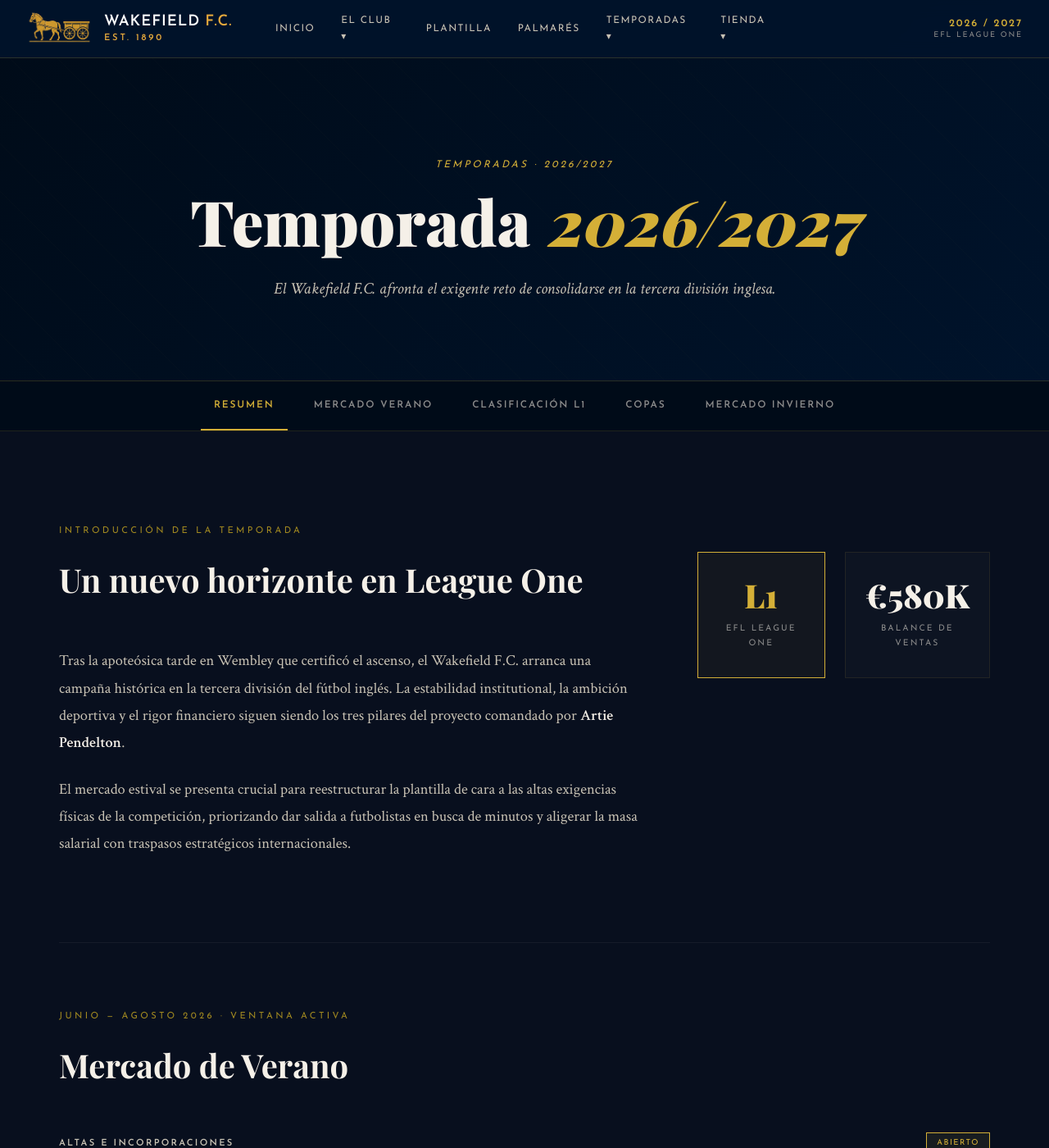
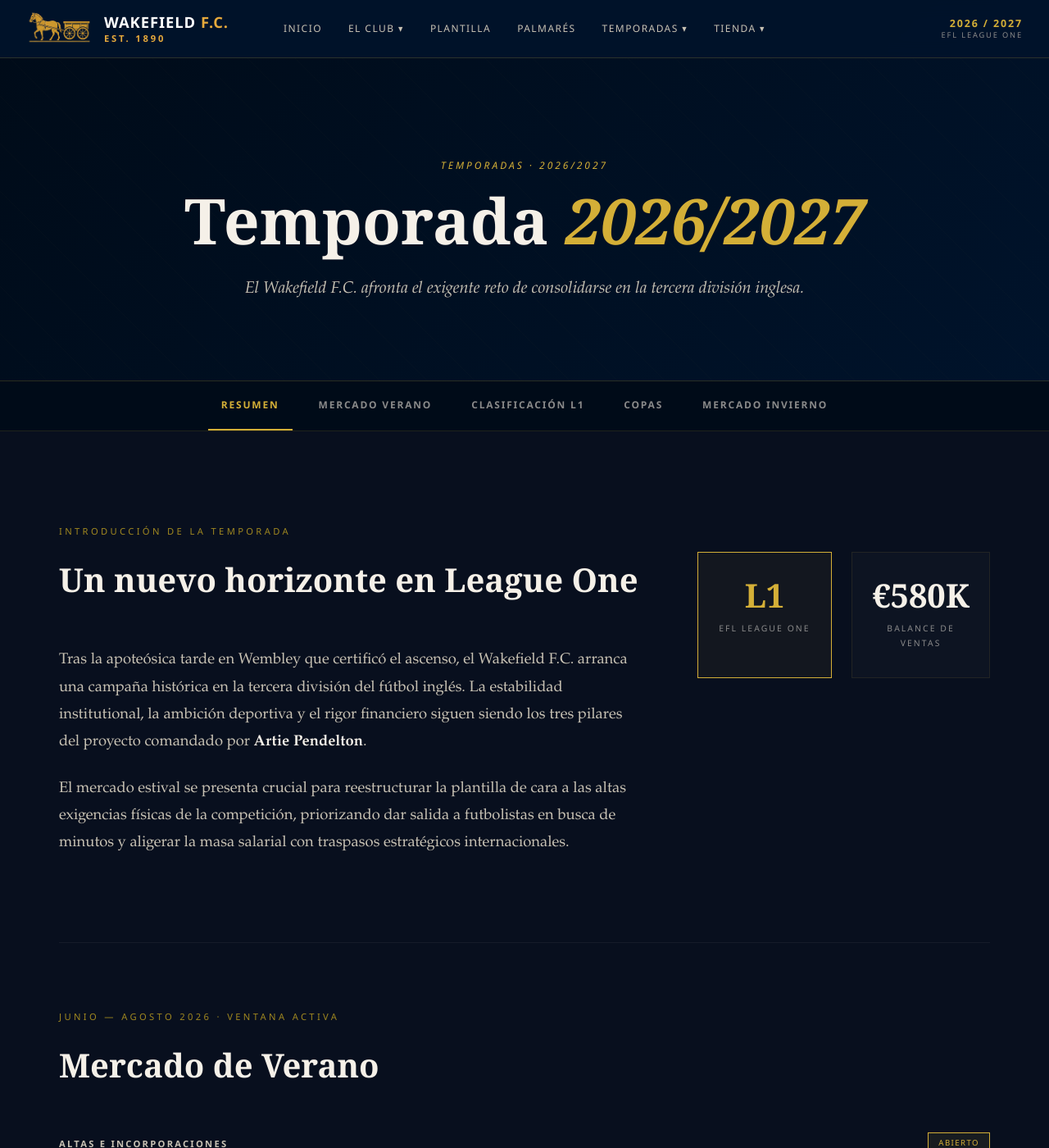
Before and after one commit to riise66/wakefieldfc, a Jekyll site: the page built from pages/temporada-2627.html, in a window 1280 px wide and 1400 px high. Shown: the whole window at 82% size. Built offline with Jekyll 4.4.1, drawn with Linux system fonts in a browser that asks for light colours; some web fonts are replaced; a style sheet for code colours, icons or effects is not loaded.

Commit message:
Update temporada-2627.css

```diff
--- a/assets/css/temporada-2627.css
+++ b/assets/css/temporada-2627.css
@@ -1,14 +1,27 @@
 /* ============================================
    WAKEFIELD F.C. — TEMPORADA 2026/2027
-   Estilos específicos para League One
+   Estilos independientes para League One
    ============================================ */
+
+:root {
+  --navy-dark: #000b18;
+  --navy-mid: #001428;
+  --gold: #D4AF37;
+  --gold-dim: #a08820;
+  --white: #F5F0E8;
+  --grey-light: #c8c2b4;
+  --grey: #8a8a8a;
+  --font-display: Georgia, serif;
+  --font-body: Garamond, serif;
+  --font-sans: 'Segoe UI', Tahoma, sans-serif;
+}
 
 /* ============================================
    HERO ESPECÍFICO DE PÁGINA
    ============================================ */
 .temp-hero {
     padding: 12rem 0 6rem;
-    background: linear-gradient(135deg, #000b18 0%, #00132B 100%); /* Navy dark a Navy */
+    background: linear-gradient(135deg, #000b18 0%, #00132B 100%);
     border-bottom: 1px solid rgba(212, 175, 55, 0.2);
     position: relative;
     overflow: hidden;
@@ -38,33 +51,33 @@
 }
 
 .temp-hero .section-label {
-    font-family: var(--font-sans), sans-serif;
+    font-family: var(--font-sans);
     font-size: 0.75rem;
     letter-spacing: 0.25em;
     text-transform: uppercase;
-    color: #D4AF37; /* Gold */
+    color: var(--gold);
     margin-bottom: 1rem;
     display: block;
 }
 
 .temp-hero h1 {
-    font-family: var(--font-display), serif;
+    font-family: var(--font-display);
     font-size: clamp(3rem, 6vw, 5rem);
     font-weight: 900;
-    color: #F5F0E8; /* White */
+    color: var(--white);
     line-height: 1.1;
     margin-bottom: 1.5rem;
 }
 
 .temp-hero h1 em {
-    color: #D4AF37;
+    color: var(--gold);
     font-style: italic;
 }
 
 .temp-hero p {
-    font-family: var(--font-body), serif;
+    font-family: var(--font-body);
     font-size: 1.25rem;
-    color: #c8c2b4; /* Grey light */
+    color: var(--grey-light);
     font-style: italic;
     max-width: 700px;
     margin: 0 auto;
@@ -75,10 +88,10 @@
    NAVEGACIÓN INTERNA DE LA PÁGINA
    ============================================ */
 .temp-nav {
-    background: #000b18; /* Navy dark */
+    background: var(--navy-dark);
     border-bottom: 1px solid rgba(212, 175, 55, 0.15);
     position: sticky;
-    top: 70px; /* Justo debajo del navbar global */
+    top: 70px;
     z-index: 900;
 }
 
@@ -92,12 +105,12 @@
 }
 
 .temp-nav a {
-    font-family: var(--font-sans), sans-serif;
+    font-family: var(--font-sans);
     font-size: 0.75rem;
     font-weight: 600;
     letter-spacing: 0.15em;
     text-transform: uppercase;
-    color: #8a8a8a; /* Grey */
+    color: var(--grey);
     padding: 1.2rem 1rem;
     display: block;
     transition: all 0.3s ease;
@@ -105,12 +118,12 @@
 }
 
 .temp-nav a:hover {
-    color: #F5F0E8; /* White */
+    color: var(--white);
 }
 
 .temp-nav a.active {
-    color: #D4AF37; /* Gold */
-    border-bottom-color: #D4AF37;
+    color: var(--gold);
+    border-bottom-color: var(--gold);
 }
 
 /* ============================================
@@ -125,23 +138,23 @@
 .temp-section {
     padding: 5rem 0;
     border-top: 1px solid rgba(255, 255, 255, 0.05);
-    scroll-margin-top: 120px; /* Para que al pulsar el nav no pise el título */
+    scroll-margin-top: 120px;
 }
 
 .temp-section-label {
-    font-family: var(--font-sans), sans-serif;
+    font-family: var(--font-sans);
     font-size: 0.7rem;
     letter-spacing: 0.3em;
     text-transform: uppercase;
-    color: #a08820; /* Gold dim */
+    color: var(--gold-dim);
     margin-bottom: 1rem;
 }
 
 .temp-section h2 {
-    font-family: var(--font-display), serif;
+    font-family: var(--font-display);
     font-size: 2.5rem;
     font-weight: 700;
-    color: #F5F0E8;
+    color: var(--white);
     margin-bottom: 3rem;
 }
 
@@ -156,15 +169,15 @@
 }
 
 .resumen-text p {
-    font-family: var(--font-body), serif;
+    font-family: var(--font-body);
     font-size: 1.15rem;
-    color: #c8c2b4;
+    color: var(--grey-light);
     line-height: 1.8;
     margin-bottom: 1.5rem;
 }
 
 .resumen-text p strong {
-    color: #F5F0E8;
+    color: var(--white);
     font-weight: 600;
 }
 
@@ -189,25 +202,142 @@
 
 .resumen-stat-num {
     display: block;
-    font-family: var(--font-display), serif;
+    font-family: var(--font-display);
     font-size: 2.5rem;
     font-weight: 900;
-    color: #F5F0E8;
+    color: var(--white);
     line-height: 1;
 }
 
 .resumen-stat-label {
     display: block;
-    font-family: var(--font-sans), sans-serif;
+    font-family: var(--font-sans);
     font-size: 0.65rem;
     letter-spacing: 0.2em;
     text-transform: uppercase;
-    color: #8a8a8a;
+    color: var(--grey);
     margin-top: 0.75rem;
 }
 
 /* ============================================
-   MERCADO STYLES & COMUNICADOS LIST
+   TABLA CLASIFICACIÓN
+   ============================================ */
+.tabla-clasificacion {
+    width: 100%;
+    border-collapse: collapse;
+    margin-top: 1.5rem;
+}
+
+.tabla-clasificacion th {
+    font-family: var(--font-sans);
+    font-size: 0.6rem;
+    letter-spacing: 0.2em;
+    text-transform: uppercase;
+    color: var(--gold-dim);
+    padding: 0.75rem 1rem;
+    text-align: center;
+    border-bottom: 1px solid rgba(212,175,55,0.2);
+}
+
+.tabla-clasificacion th:first-child,
+.tabla-clasificacion th:nth-child(2) {
+    text-align: left;
+}
+
+.tabla-clasificacion td {
+    padding: 1rem;
+    font-family: var(--font-body);
+    font-size: 1rem;
+    color: var(--grey-light);
+    border-bottom: 1px solid rgba(255,255,255,0.04);
+    text-align: center;
+}
+
+.tabla-clasificacion td:first-child,
+.tabla-clasificacion td:nth-child(2) {
+    text-align: left;
+}
+
+.tabla-pos {
+    font-family: var(--font-sans);
+    font-size: 0.8rem;
+    font-weight: 600;
+    color: var(--grey);
+}
+
+.tabla-club {
+    font-family: var(--font-display);
+    font-size: 1rem;
+    font-weight: 700;
+    color: var(--white);
+}
+
+.tabla-pts {
+    font-family: var(--font-display);
+    font-size: 1.1rem;
+    font-weight: 900;
+    color: var(--gold);
+}
+
+.tabla-clasificacion tr.wakefield {
+    background: rgba(212,175,55,0.06);
+}
+
+.tabla-clasificacion tr.wakefield .tabla-club {
+    color: var(--gold);
+}
+
+.tabla-clasificacion tr:hover td {
+    background: rgba(212,175,55,0.03);
+}
+
+.tabla-zona td {
+    padding: 0.4rem 1rem;
+    text-align: left;
+    color: var(--gold-dim);
+    font-family: var(--font-sans);
+    font-size: 0.55rem;
+    letter-spacing: 0.15em;
+    text-transform: uppercase;
+    background: rgba(212,175,55,0.05);
+    border-bottom: 1px solid rgba(212,175,55,0.1);
+}
+
+/* ============================================
+   COPAS
+   ============================================ */
+.copas-grid {
+    display: grid;
+    grid-template-columns: repeat(3, 1fr);
+    gap: 2px;
+    margin-top: 1.5rem;
+}
+
+.copa-card {
+    background: rgba(255,255,255,0.02);
+    border: 1px solid rgba(212,175,55,0.1);
+    padding: 2rem;
+}
+
+.copa-name {
+    font-family: var(--font-sans);
+    font-size: 0.65rem;
+    letter-spacing: 0.2em;
+    text-transform: uppercase;
+    color: var(--gold-dim);
+    margin-bottom: 0.75rem;
+}
+
+.copa-result {
+    font-family: var(--font-display);
+    font-size: 1rem;
+    font-weight: 700;
+    color: var(--white);
+    margin-bottom: 1rem;
+}
+
+/* ============================================
+   MERCADO & COMUNICADOS
    ============================================ */
 .mercado-header {
     display: flex;
@@ -219,27 +349,176 @@
 }
 
 .mercado-header h3 {
-    font-family: var(--font-sans), sans-serif;
+    font-family: var(--font-sans);
     font-size: 0.7rem;
     letter-spacing: 0.2em;
     text-transform: uppercase;
-    color: #c8c2b4;
+    color: var(--grey-light);
     margin: 0;
 }
 
 .mercado-badge {
-    font-family: var(--font-sans), sans-serif;
+    font-family: var(--font-sans);
     font-size: 0.6rem;
     letter-spacing: 0.15em;
     text-transform: uppercase;
     padding: 0.25rem 0.75rem;
-    background: rgba(212, 175, 55, 0.08);
-    border: 1px solid #D4AF37;
-    color: #D4AF37;
+    background: rgba(212,175,55,0.08);
+    border: 1px solid var(--gold);
+    color: var(--gold);
 }
 
 .mercado-spacer {
     height: 2rem;
 }
 
-/* Placeholder Box (⏳
+.comunicados-list {
+    display: grid;
+    grid-template-columns: 1fr;
+    gap: 0;
+}
+
+.com-item {
+    display: grid;
+    grid-template-columns: auto 1fr auto;
+    gap: 1.5rem;
+    align-items: center;
+    padding: 1.25rem;
+    background: rgba(255,255,255,0.01);
+    border-bottom: 1px solid rgba(212,175,55,0.05);
+    cursor: pointer;
+    transition: all 0.2s ease;
+}
+
+.com-item:hover {
+    background: rgba(212,175,55,0.03);
+    border-bottom-color: rgba(212,175,55,0.15);
+}
+
+.com-tag {
+    font-family: var(--font-sans);
+    font-size: 0.55rem;
+    letter-spacing: 0.15em;
+    text-transform: uppercase;
+    background: rgba(212,175,55,0.12);
+    color: var(--gold);
+    border: 1px solid rgba(212,175,55,0.2);
+    padding: 0.35rem 0.65rem;
+    white-space: nowrap;
+    align-self: start;
+}
+
+.com-tag.cesion {
+    background: rgba(100,150,200,0.12);
+    color: #64c5eb;
+    border-color: rgba(100,150,200,0.2);
+}
+
+.com-tag.salida {
+    background: rgba(200,100,100,0.12);
+    color: #e8a0a0;
+    border-color: rgba(200,100,100,0.2);
+}
+
+.com-info h3 {
+    font-family: var(--font-display);
+    font-size: 1.1rem;
+    font-weight: 700;
+    color: var(--white);
+    margin: 0 0 0.5rem 0;
+}
+
+.com-info p {
+    font-family: var(--font-body);
+    font-size: 0.95rem;
+    color: var(--grey-light);
+    margin: 0;
+}
+
+.com-amount {
+    font-family: var(--font-display);
+    font-size: 1rem;
+    font-weight: 700;
+    color: var(--gold);
+    text-align: right;
+    white-space: nowrap;
+}
+
+.com-amount.salida {
+    color: var(--grey-light);
+    font-size: 0.9rem;
+}
+
+.placeholder-box {
+    background: rgba(212,175,55,0.03);
+    border: 1px dashed rgba(212,175,55,0.2);
+    padding: 3rem 2rem;
+    text-align: center;
+    border-radius: 4px;
+}
+
+.placeholder-box p {
+    font-family: var(--font-body);
+    font-size: 1.05rem;
+    color: var(--grey-light);
+    margin: 0;
+}
+
+/* ============================================
+   RESPONSIVE
+   ============================================ */
+@media (max-width: 1024px) {
+    .copas-grid {
+        grid-template-columns: repeat(2, 1fr);
+    }
+
+    .resumen-grid {
+        grid-template-columns: 1fr;
+        gap: 2rem;
+    }
+}
+
+@media (max-width: 768px) {
+    .temp-hero {
+        padding: 8rem 0 4rem;
+    }
+
+    .temp-hero h1 {
+        font-size: 2.5rem;
+    }
+
+    .temp-hero p {
+        font-size: 1rem;
+    }
+
+    .temp-nav-inner {
+        flex-wrap: wrap;
+        gap: 0.5rem;
+    }
+
+    .temp-nav a {
+        padding: 0.8rem 0.5rem;
+        font-size: 0.65rem;
+    }
+
+    .temp-section h2 {
+        font-size: 1.8rem;
+    }
+
+    .copas-grid {
+        grid-template-columns: 1fr;
+    }
+
+    .com-item {
+        grid-template-columns: 1fr;
+        gap: 0.75rem;
+    }
+
+    .com-amount {
+        text-align: left;
+    }
+
+    .resumen-stats {
+        grid-template-columns: 1fr;
+    }
+}
```
